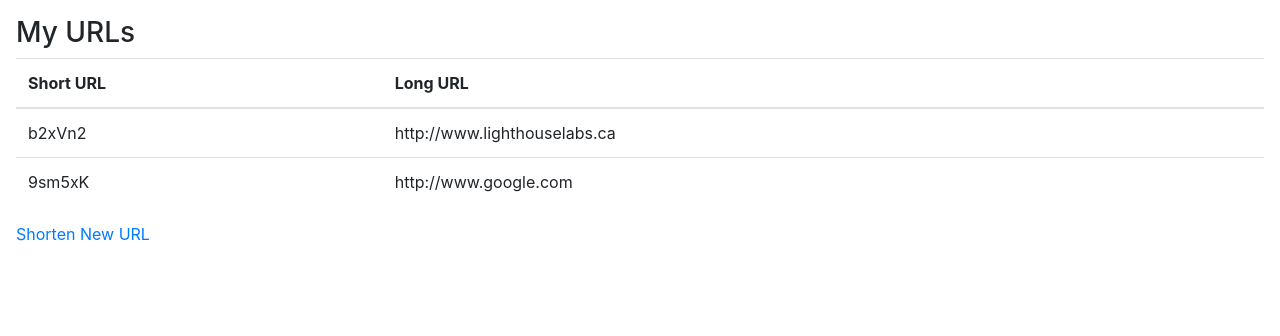
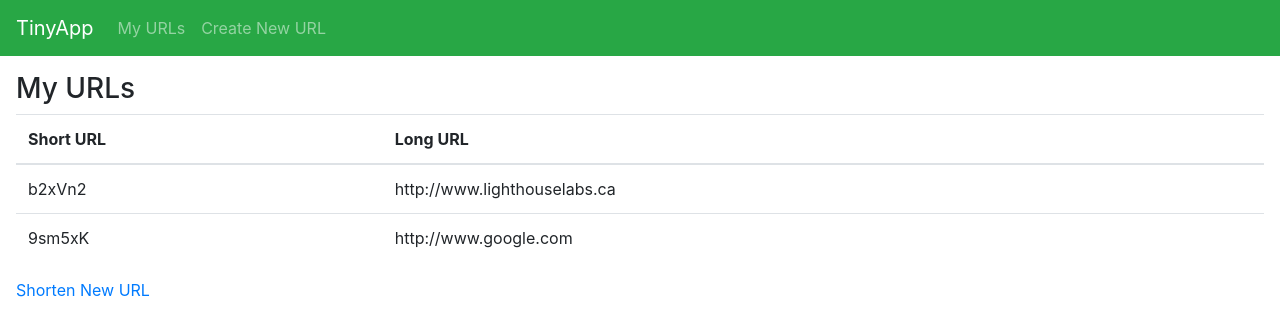
Before and after one commit to hsmalhi/tinyapp, a Node server app: page /urls in a window 1280 px wide. Shown: the top 336 px of the page. Run offline with Node 20, Linux system fonts and the light colour scheme; some libraries are stand-ins or nearby versions.

Commit message:
Add _header.ejs and include it in other .ejs files

```diff
--- /dev/null
+++ b/views/partials/_header.ejs
@@ -0,0 +1,14 @@
+<header>
+  <nav class="navbar navbar-expand-md navbar-dark bg-success">
+    <a class="navbar-brand" href="/urls">TinyApp</a>
+    <button class="navbar-toggler" type="button" data-toggle="collapse" data-target="#navbarNavAltMarkup" aria-controls="navbarNavAltMarkup" aria-expanded="false" aria-label="Toggle navigation">
+      <span class="navbar-toggler-icon"></span>
+    </button>
+    <div class="collapse navbar-collapse" id="navbarNavAltMarkup">
+      <div class="navbar-nav">
+        <a class="nav-item nav-link" href="/urls">My URLs</a>
+        <a class="nav-item nav-link" href="/urls/new">Create New URL</a>
+      </div>
+    </div>
+  </nav>
+</header>
--- a/views/urls_index.ejs
+++ b/views/urls_index.ejs
@@ -9,6 +9,7 @@
   <title>TinyApp</title>
 </head>
 <body>
+  <% include partials/_header.ejs %>
   <main style="margin: 1em;">
     <h3>My URLs</h3>
     <table class="table">
--- a/views/urls_show.ejs
+++ b/views/urls_show.ejs
@@ -7,6 +7,7 @@
 </head>
 
 <body>
+  <% include partials/_header.ejs %>
   <div class="card text-center">
       <div class="card-header"></div>
       <div class="card-body">
```
